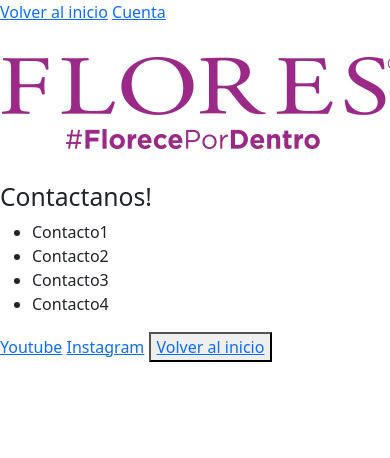
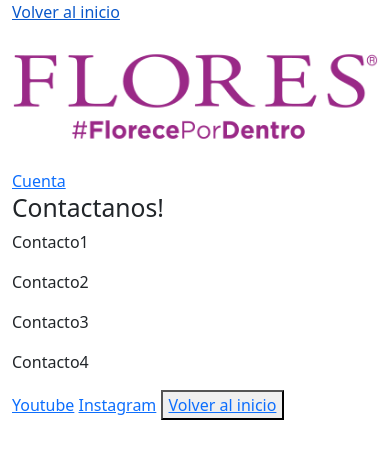
Before and after one commit to Bruce741/PreEntrega2_Lopez, a plain HTML site: page Pages/Contacto.html in a window 390 px wide. Drawn offline with nearby package versions, Linux system fonts and the light colour scheme.

Commit message:
ContactoResponsiveLayout

```diff
--- a/Pages/Contacto.html
+++ b/Pages/Contacto.html
@@ -4,33 +4,40 @@
     <meta charset="UTF-8">
     <meta http-equiv="X-UA-Compatible" content="IE=edge">
     <meta name="viewport" content="width=device-width, initial-scale=1.0">
+
     <!--Boostrap-->
     <link href="https://cdn.jsdelivr.net/npm/bootstrap@5.3.0/dist/css/bootstrap.min.css" rel="stylesheet" integrity="sha384-9ndCyUaIbzAi2FUVXJi0CjmCapSmO7SnpJef0486qhLnuZ2cdeRhO02iuK6FUUVM" crossorigin="anonymous">
+
      <!--Script?-->
      <script src="https://cdn.jsdelivr.net/npm/bootstrap@5.3.0/dist/js/bootstrap.bundle.min.js" integrity="sha384-geWF76RCwLtnZ8qwWowPQNguL3RmwHVBC9FhGdlKrxdiJJigb/j/68SIy3Te4Bkz" crossorigin="anonymous"></script>
+
     <!--Titulo-->
     <title>Contacto</title>
+
     <!--Css Propio-->
     <link rel="stylesheet" href="../css/Styles.css">
+
 </head>
-<body>
-    <header class="HeaderSecundario">
-        <nav class="NavFondo">
-            <a href="../index.html">Volver al inicio</a>
-            <a href="">Cuenta</a>
-            <img src="../Media/Logo.jpg" alt="Logo" class="LogoSecu">
-        </nav>
-    </header>
+<body class="container-fluid">
+
+     <nav class="NavFondo row">
+
+        <a href="../index.html" class="col-md-3 col-xs-3 col-sm-3">Volver al inicio</a>
+        <img src="../Media/Logo.jpg" alt="Logo" class="LogoSecu col-sm-6 col-xs-6 col-md-6">
+        <a href="" class="col-md-3 col-xs-3 col-sm-3">Cuenta</a>
+
+    </nav>
+
     <main>
         <h2>Contactanos!</h2>
         <!--Seccion de contacto-->
-        <section class="FondoPrincipal">
-            <ul>
-                <li>Contacto1</li>
-                <li>Contacto2</li>
-                <li>Contacto3</li>  <!--Cambiar por links a mensajerias comunes-->
-                <li>Contacto4</li>
-            </ul>
+        <section class="FondoPrincipal row container-m1">
+            <div class="row">
+                <p class="col-xs-12 col-sm-12 col-md-6">Contacto1</p>
+                <p class="col-xs-12 col-sm-12 col-md-6">Contacto2</p>
+                <p class="col-xs-12 col-sm-12 col-md-6">Contacto3</p>
+                <p class="col-xs-12 col-sm-12 col-md-6">Contacto4</p>
+            </div>
         </section>
     </main>
     <footer>
```
Also changed, not shown: index.html (+2 -2 lines).
